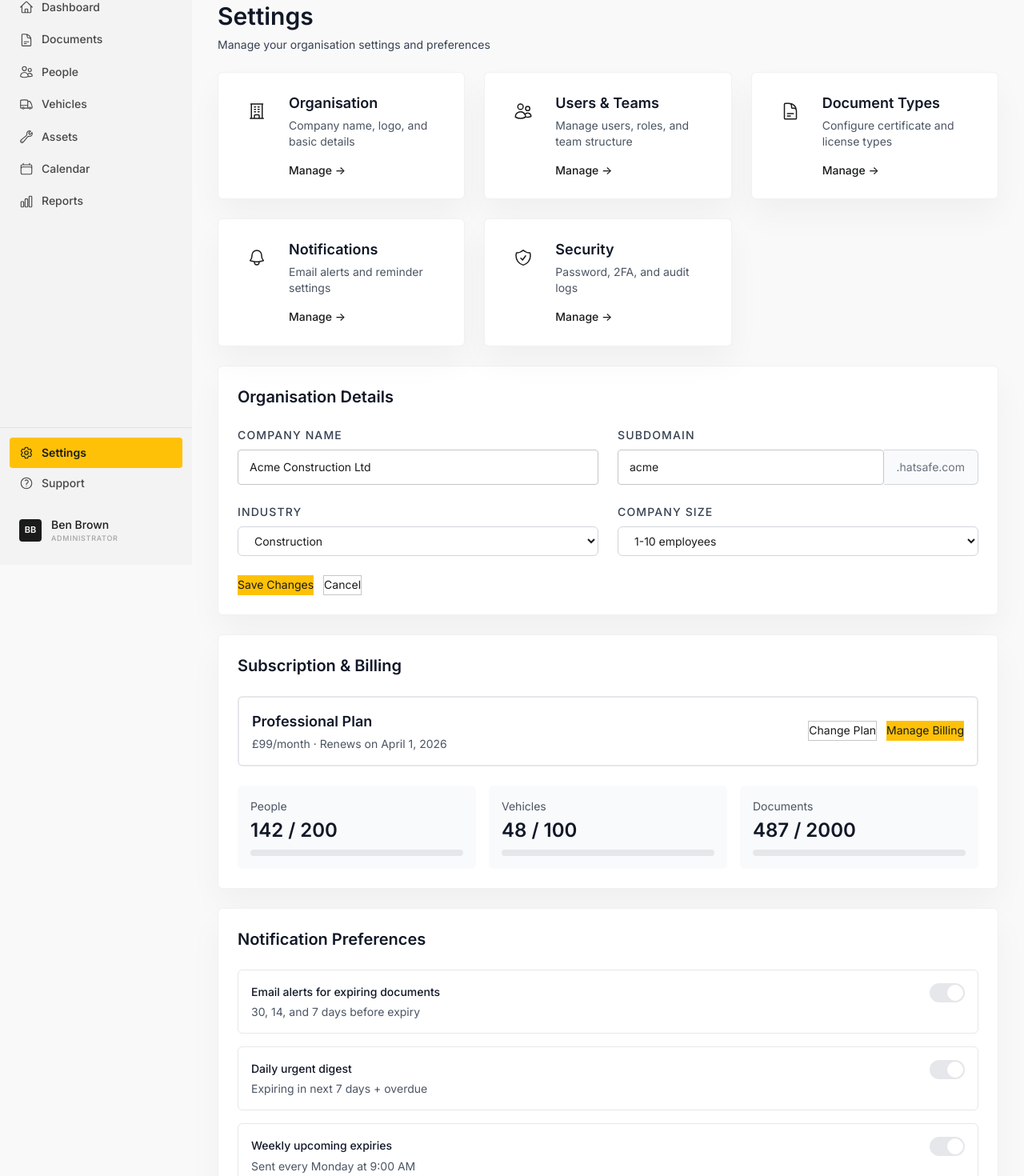
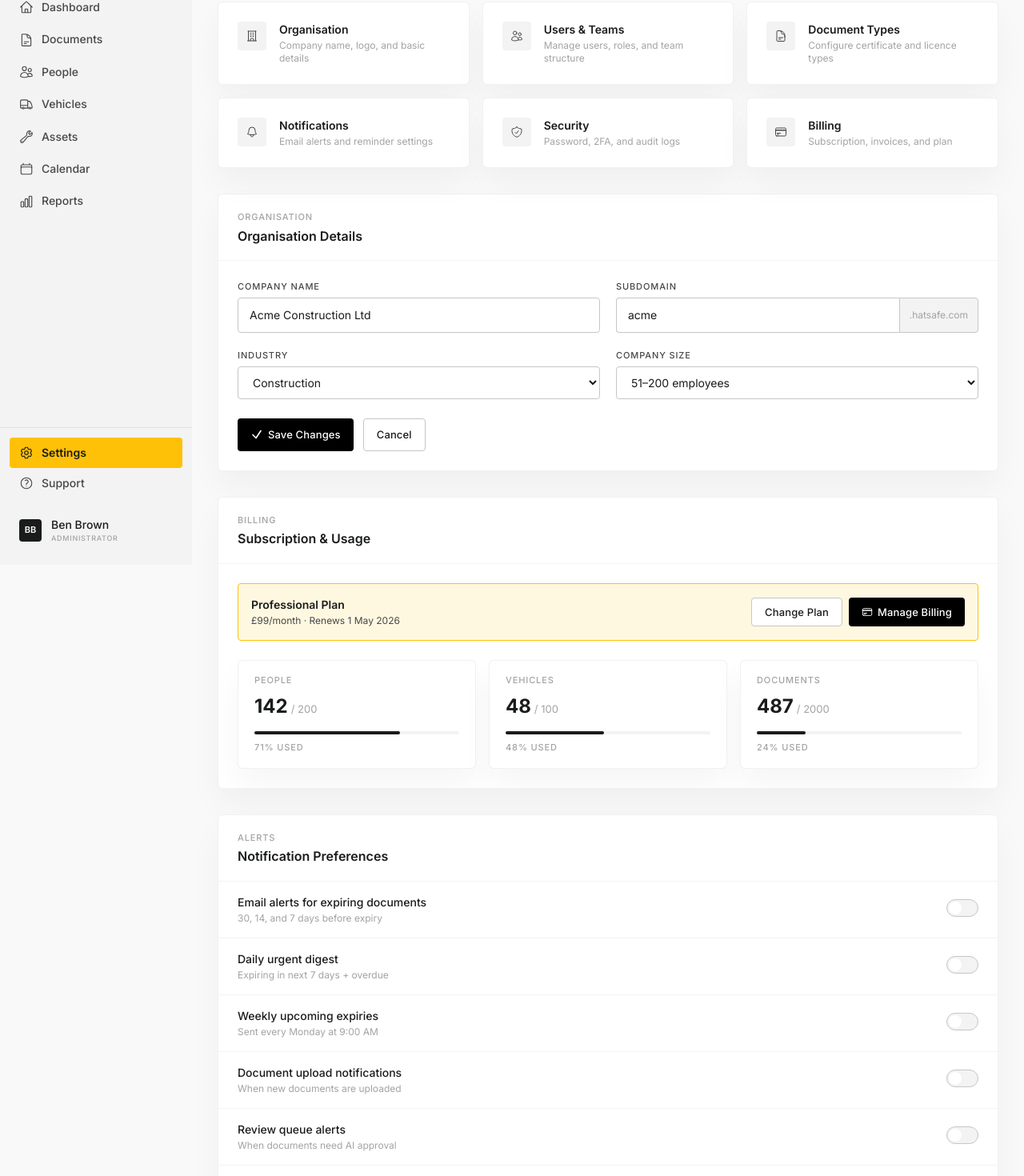
Before and after one commit to benjamingbrown064/hatsafe, a Next.js app: page /settings in a window 1280 px wide. Shown: the part 94-1564 px from the top of the page at 80% size. Built offline with nearby package versions, Linux system fonts and the light colour scheme.

Commit message:
design: settings page — Monolith Editorial styling, consistent buttons, icons, usage bars, notification toggles

```diff
--- a/app/settings/page.tsx
+++ b/app/settings/page.tsx
@@ -1,165 +1,100 @@
-import AppLayout from '@/components/layout/AppLayout'
+'use client';
+
+import AppLayout from '@/components/layout/AppLayout';
 import {
   BuildingOfficeIcon,
   UsersIcon,
   DocumentTextIcon,
   BellIcon,
   ShieldCheckIcon,
-} from '@heroicons/react/24/outline'
+  CreditCardIcon,
+  ArrowDownTrayIcon,
+  TrashIcon,
+  CheckIcon,
+} from '@heroicons/react/24/outline';
+
+const settingsSections = [
+  { Icon: BuildingOfficeIcon, title: 'Organisation',    desc: 'Company name, logo, and basic details' },
+  { Icon: UsersIcon,          title: 'Users & Teams',   desc: 'Manage users, roles, and team structure' },
+  { Icon: DocumentTextIcon,   title: 'Document Types',  desc: 'Configure certificate and licence types' },
+  { Icon: BellIcon,           title: 'Notifications',   desc: 'Email alerts and reminder settings' },
+  { Icon: ShieldCheckIcon,    title: 'Security',         desc: 'Password, 2FA, and audit logs' },
+  { Icon: CreditCardIcon,     title: 'Billing',          desc: 'Subscription, invoices, and plan' },
+];
+
+const usageStats = [
+  { label: 'PEOPLE',    used: 142, limit: 200 },
+  { label: 'VEHICLES',  used: 48,  limit: 100 },
+  { label: 'DOCUMENTS', used: 487, limit: 2000 },
+];
+
+const notificationPrefs = [
+  { label: 'Email alerts for expiring documents', desc: '30, 14, and 7 days before expiry',    enabled: true },
+  { label: 'Daily urgent digest',                  desc: 'Expiring in next 7 days + overdue',   enabled: true },
+  { label: 'Weekly upcoming expiries',             desc: 'Sent every Monday at 9:00 AM',         enabled: true },
+  { label: 'Document upload notifications',        desc: 'When new documents are uploaded',      enabled: false },
+  { label: 'Review queue alerts',                  desc: 'When documents need AI approval',      enabled: true },
+];
 
 export default function SettingsPage() {
   return (
     <AppLayout>
-      <div className="space-y-6">
-        {/* Page header */}
-        <div>
-          <h1 className="text-3xl font-semibold text-gray-900">Settings</h1>
-          <p className="mt-2 text-sm text-gray-700">
-            Manage your organisation settings and preferences
-          </p>
+      <div className="space-y-8">
+
+        {/* Section nav cards */}
+        <div className="grid grid-cols-2 lg:grid-cols-3 gap-4">
+          {settingsSections.map((s) => (
+            <button key={s.title}
+              className="card text-left transition-all"
+              style={{ cursor: 'pointer' }}
+              onMouseEnter={e => (e.currentTarget.style.boxShadow = '0px 20px 40px rgba(0,0,0,0.07)')}
+              onMouseLeave={e => (e.currentTarget.style.boxShadow = '0px 20px 40px rgba(0,0,0,0.04)')}>
+              <div className="flex items-start gap-4">
+                <div className="w-9 h-9 flex items-center justify-center flex-shrink-0"
+                  style={{ backgroundColor: '#F3F3F3', borderRadius: '4px' }}>
+                  <s.Icon className="w-4 h-4" style={{ color: '#474747' }} strokeWidth={1.5} />
+                </div>
+                <div className="flex-1 min-w-0">
+                  <div className="font-semibold text-sm" style={{ color: '#1A1C1C' }}>{s.title}</div>
+                  <div className="text-xs mt-0.5" style={{ color: '#A3A3A3' }}>{s.desc}</div>
+                </div>
+              </div>
+            </button>
+          ))}
         </div>
 
-        {/* Settings sections */}
-        <div className="grid grid-cols-1 lg:grid-cols-3 gap-6">
-          {/* Organisation Settings */}
-          <div className="card hover:shadow-md transition-shadow cursor-pointer">
-            <div className="flex items-start space-x-4">
-              <div className="flex-shrink-0">
-                <div className="w-12 h-12 bg-primary-50 rounded-lg flex items-center justify-center">
-                  <BuildingOfficeIcon className="h-6 w-6 text-primary-600" />
+        {/* Organisation details */}
+        <div className="card-flush">
+          <div className="px-6 py-5" style={{ borderBottom: '1px solid #F3F3F3' }}>
+            <div className="label-sm mb-1">ORGANISATION</div>
+            <h2 style={{ fontSize: '1rem' }}>Organisation Details</h2>
           </div>
-              </div>
-              <div className="flex-1">
-                <h3 className="text-lg font-semibold text-gray-900">Organisation</h3>
-                <p className="text-sm text-gray-600 mt-1">
-                  Company name, logo, and basic details
-                </p>
-                <button className="mt-4 text-sm text-primary-600 hover:text-primary-900 font-medium">
-                  Manage →
-                </button>
-              </div>
-            </div>
-          </div>
-
-          {/* Users & Teams */}
-          <div className="card hover:shadow-md transition-shadow cursor-pointer">
-            <div className="flex items-start space-x-4">
-              <div className="flex-shrink-0">
-                <div className="w-12 h-12 bg-primary-50 rounded-lg flex items-center justify-center">
-                  <UsersIcon className="h-6 w-6 text-primary-600" />
-                </div>
-              </div>
-              <div className="flex-1">
-                <h3 className="text-lg font-semibold text-gray-900">Users & Teams</h3>
-                <p className="text-sm text-gray-600 mt-1">
-                  Manage users, roles, and team structure
-                </p>
-                <button className="mt-4 text-sm text-primary-600 hover:text-primary-900 font-medium">
-                  Manage →
-                </button>
-              </div>
-            </div>
-          </div>
-
-          {/* Document Types */}
-          <div className="card hover:shadow-md transition-shadow cursor-pointer">
-            <div className="flex items-start space-x-4">
-              <div className="flex-shrink-0">
-                <div className="w-12 h-12 bg-primary-50 rounded-lg flex items-center justify-center">
-                  <DocumentTextIcon className="h-6 w-6 text-primary-600" />
-                </div>
-              </div>
-              <div className="flex-1">
-                <h3 className="text-lg font-semibold text-gray-900">Document Types</h3>
-                <p className="text-sm text-gray-600 mt-1">
-                  Configure certificate and license types
-                </p>
-                <button className="mt-4 text-sm text-primary-600 hover:text-primary-900 font-medium">
-                  Manage →
-                </button>
-              </div>
-            </div>
-          </div>
-
-          {/* Notifications */}
-          <div className="card hover:shadow-md transition-shadow cursor-pointer">
-            <div className="flex items-start space-x-4">
-              <div className="flex-shrink-0">
-                <div className="w-12 h-12 bg-primary-50 rounded-lg flex items-center justify-center">
-                  <BellIcon className="h-6 w-6 text-primary-600" />
-                </div>
-              </div>
-              <div className="flex-1">
-                <h3 className="text-lg font-semibold text-gray-900">Notifications</h3>
-                <p className="text-sm text-gray-600 mt-1">
-                  Email alerts and reminder settings
-                </p>
-                <button className="mt-4 text-sm text-primary-600 hover:text-primary-900 font-medium">
-                  Manage →
-                </button>
-              </div>
-            </div>
-          </div>
-
-          {/* Security & Access */}
-          <div className="card hover:shadow-md transition-shadow cursor-pointer">
-            <div className="flex items-start space-x-4">
-              <div className="flex-shrink-0">
-                <div className="w-12 h-12 bg-primary-50 rounded-lg flex items-center justify-center">
-                  <ShieldCheckIcon className="h-6 w-6 text-primary-600" />
-                </div>
-              </div>
-              <div className="flex-1">
-                <h3 className="text-lg font-semibold text-gray-900">Security</h3>
-                <p className="text-sm text-gray-600 mt-1">
-                  Password, 2FA, and audit logs
-                </p>
-                <button className="mt-4 text-sm text-primary-600 hover:text-primary-900 font-medium">
-                  Manage →
-                </button>
-              </div>
-            </div>
-          </div>
-        </div>
-
-        {/* Organisation Details */}
-        <div className="card">
-          <h2 className="text-xl font-semibold text-gray-900 mb-6">Organisation Details</h2>
-          <div className="grid grid-cols-1 md:grid-cols-2 gap-6">
+          <div className="p-6">
+            <div className="grid grid-cols-1 md:grid-cols-2 gap-5">
               <div>
-              <label className="block text-sm font-medium text-gray-700 mb-2">
-                Company Name
-              </label>
-              <input
-                type="text"
-                className="w-full px-4 py-2 border border-gray-300 rounded-md focus:ring-primary-400 focus:border-primary-400"
-                placeholder="Acme Construction Ltd"
-                value="Acme Construction Ltd"
-                readOnly
-              />
+                <label>COMPANY NAME</label>
+                <input type="text" defaultValue="Acme Construction Ltd" />
               </div>
               <div>
-              <label className="block text-sm font-medium text-gray-700 mb-2">
-                Subdomain
-              </label>
+                <label>SUBDOMAIN</label>
                 <div className="flex">
-                <input
-                  type="text"
-                  className="flex-1 px-4 py-2 border border-gray-300 rounded-l-md focus:ring-primary-400 focus:border-primary-400"
-                  placeholder="acme"
-                  value="acme"
-                  readOnly
-                />
-                <span className="inline-flex items-center px-4 py-2 border border-l-0 border-gray-300 rounded-r-md bg-gray-50 text-gray-500 text-sm">
+                  <input type="text" defaultValue="acme"
+                    style={{ borderRadius: '4px 0 0 4px', borderRight: 'none', flex: 1 }} />
+                  <span className="flex items-center px-3 text-xs"
+                    style={{
+                      backgroundColor: '#F3F3F3',
+                      border: '1px solid #C6C6C6',
+                      borderRadius: '0 4px 4px 0',
+                      color: '#A3A3A3',
+                      whiteSpace: 'nowrap',
+                    }}>
                     .hatsafe.com
                   </span>
                 </div>
               </div>
               <div>
-              <label className="block text-sm font-medium text-gray-700 mb-2">
-                Industry
-              </label>
-              <select className="w-full px-4 py-2 border border-gray-300 rounded-md focus:ring-primary-400 focus:border-primary-400">
+                <label>INDUSTRY</label>
+                <select defaultValue="Construction">
                   <option>Construction</option>
                   <option>Facilities Management</option>
                   <option>Logistics</option>
@@ -168,121 +103,161 @@ export default function SettingsPage() {
                 </select>
               </div>
               <div>
-              <label className="block text-sm font-medium text-gray-700 mb-2">
-                Company Size
-              </label>
-              <select className="w-full px-4 py-2 border border-gray-300 rounded-md focus:ring-primary-400 focus:border-primary-400">
-                <option>1-10 employees</option>
-                <option>11-50 employees</option>
-                <option>51-200 employees</option>
-                <option>201-500 employees</option>
+                <label>COMPANY SIZE</label>
+                <select>
+                  <option>1–10 employees</option>
+                  <option>11–50 employees</option>
+                  <option selected>51–200 employees</option>
+                  <option>201–500 employees</option>
                   <option>500+ employees</option>
                 </select>
               </div>
             </div>
-          <div className="mt-6 flex space-x-3">
-            <button className="btn-primary">Save Changes</button>
-            <button className="btn-secondary">Cancel</button>
-          </div>
-        </div>
-
-        {/* Subscription & Billing */}
-        <div className="card">
-          <h2 className="text-xl font-semibold text-gray-900 mb-6">Subscription & Billing</h2>
-          <div className="flex items-center justify-between p-4 rounded-lg border-2 border-primary-400 bg-primary-50">
-            <div>
-              <div className="text-lg font-semibold text-gray-900">Professional Plan</div>
-              <div className="text-sm text-gray-600 mt-1">£99/month · Renews on April 1, 2026</div>
-            </div>
-            <div className="flex space-x-3">
-              <button className="btn-secondary">Change Plan</button>
-              <button className="btn-primary">Manage Billing</button>
-            </div>
-          </div>
-
-          {/* Usage stats */}
-          <div className="grid grid-cols-1 sm:grid-cols-3 gap-4 mt-6">
-            <div className="p-4 rounded-lg bg-gray-50">
-              <div className="text-sm text-gray-600">People</div>
-              <div className="text-2xl font-semibold text-gray-900 mt-1">142 / 200</div>
-              <div className="w-full bg-gray-200 rounded-full h-2 mt-2">
-                <div className="bg-primary-400 h-2 rounded-full" style={{ width: '71%' }}></div>
-              </div>
-            </div>
-            <div className="p-4 rounded-lg bg-gray-50">
-              <div className="text-sm text-gray-600">Vehicles</div>
-              <div className="text-2xl font-semibold text-gray-900 mt-1">48 / 100</div>
-              <div className="w-full bg-gray-200 rounded-full h-2 mt-2">
-                <div className="bg-primary-400 h-2 rounded-full" style={{ width: '48%' }}></div>
-              </div>
-            </div>
-            <div className="p-4 rounded-lg bg-gray-50">
-              <div className="text-sm text-gray-600">Documents</div>
-              <div className="text-2xl font-semibold text-gray-900 mt-1">487 / 2000</div>
-              <div className="w-full bg-gray-200 rounded-full h-2 mt-2">
-                <div className="bg-primary-400 h-2 rounded-full" style={{ width: '24%' }}></div>
-              </div>
+            <div className="flex gap-3 mt-6">
+              <button className="btn btn-black flex items-center gap-2">
+                <CheckIcon className="w-4 h-4" strokeWidth={2.5} />
+                Save Changes
+              </button>
+              <button className="btn btn-secondary">Cancel</button>
             </div>
           </div>
         </div>
 
-        {/* Notification Preferences */}
-        <div className="card">
-          <h2 className="text-xl font-semibold text-gray-900 mb-6">Notification Preferences</h2>
-          <div className="space-y-4">
-            {[
-              { label: 'Email alerts for expiring documents', enabled: true, description: '30, 14, and 7 days before expiry' },
-              { label: 'Daily urgent digest', enabled: true, description: 'Expiring in next 7 days + overdue' },
-              { label: 'Weekly upcoming expiries', enabled: true, description: 'Sent every Monday at 9:00 AM' },
-              { label: 'Document upload notifications', enabled: false, description: 'When new documents are uploaded' },
-              { label: 'Review queue alerts', enabled: true, description: 'When documents need approval' },
-            ].map((pref, index) => (
-              <div key={index} className="flex items-start justify-between p-4 rounded-lg border border-gray-200">
-                <div className="flex-1">
-                  <div className="font-medium text-gray-900">{pref.label}</div>
-                  <div className="text-sm text-gray-600 mt-1">{pref.description}</div>
+        {/* Subscription & usage */}
+        <div className="card-flush">
+          <div className="px-6 py-5" style={{ borderBottom: '1px solid #F3F3F3' }}>
+            <div className="label-sm mb-1">BILLING</div>
+            <h2 style={{ fontSize: '1rem' }}>Subscription & Usage</h2>
           </div>
-                <label className="relative inline-flex items-center cursor-pointer ml-4">
+          <div className="p-6 space-y-6">
+
+            {/* Plan banner */}
+            <div className="flex items-center justify-between p-4"
+              style={{ backgroundColor: '#FFF8E1', border: '1px solid #FFC107', borderRadius: '4px' }}>
+              <div>
+                <div className="font-semibold text-sm" style={{ color: '#1A1C1C' }}>Professional Plan</div>
+                <div className="text-xs mt-0.5" style={{ color: '#474747' }}>£99/month · Renews 1 May 2026</div>
+              </div>
+              <div className="flex gap-2">
+                <button className="btn btn-secondary text-xs">Change Plan</button>
+                <button className="btn btn-black text-xs flex items-center gap-1.5">
+                  <CreditCardIcon className="w-3.5 h-3.5" strokeWidth={1.5} />
+                  Manage Billing
+                </button>
+              </div>
+            </div>
+
+            {/* Usage bars */}
+            <div className="grid grid-cols-1 sm:grid-cols-3 gap-4">
+              {usageStats.map((u) => {
+                const pct = Math.round((u.used / u.limit) * 100);
+                const warn = pct > 80;
+                return (
+                  <div key={u.label} className="card" style={{ padding: '16px 20px' }}>
+                    <div className="label-sm mb-1">{u.label}</div>
+                    <div className="flex items-baseline gap-1 mb-3">
+                      <span style={{ fontSize: '1.5rem', fontWeight: 700, color: '#1A1C1C' }}>{u.used}</span>
+                      <span style={{ fontSize: '13px', color: '#A3A3A3' }}>/ {u.limit}</span>
+                    </div>
+                    <div style={{ height: '4px', backgroundColor: '#F3F3F3', borderRadius: '2px' }}>
+                      <div style={{
+                        height: '4px',
+                        width: `${pct}%`,
+                        backgroundColor: warn ? '#FFC107' : '#1A1C1C',
+                        borderRadius: '2px',
+                        transition: 'width 300ms',
+                      }} />
+                    </div>
+                    <div className="label-sm mt-2" style={{ color: warn ? '#92400E' : '#A3A3A3' }}>
+                      {pct}% USED
+                    </div>
+                  </div>
+                );
+              })}
+            </div>
+          </div>
+        </div>
+
+        {/* Notification preferences */}
+        <div className="card-flush">
+          <div className="px-6 py-5" style={{ borderBottom: '1px solid #F3F3F3' }}>
+            <div className="label-sm mb-1">ALERTS</div>
+            <h2 style={{ fontSize: '1rem' }}>Notification Preferences</h2>
+          </div>
+          <div>
+            {notificationPrefs.map((pref, i) => (
+              <div key={i} className="flex items-center justify-between px-6 py-4"
+                style={{ borderBottom: i < notificationPrefs.length - 1 ? '1px solid #F3F3F3' : 'none' }}>
+                <div>
+                  <div className="font-medium text-sm" style={{ color: '#1A1C1C' }}>{pref.label}</div>
+                  <div className="text-xs mt-0.5" style={{ color: '#A3A3A3' }}>{pref.desc}</div>
+                </div>
+                {/* Toggle */}
+                <label className="relative inline-flex items-center cursor-pointer flex-shrink-0 ml-6">
                   <input type="checkbox" className="sr-only peer" defaultChecked={pref.enabled} />
-                  <div className="w-11 h-6 bg-gray-200 peer-focus:outline-none peer-focus:ring-2 peer-focus:ring-primary-400 rounded-full peer peer-checked:after:translate-x-full peer-checked:after:border-white after:content-[''] after:absolute after:top-[2px] after:left-[2px] after:bg-white after:border-gray-300 after:border after:rounded-full after:h-5 after:w-5 after:transition-all peer-checked:bg-primary-400"></div>
+                  <div style={{
+                    width: '40px', height: '22px',
+                    backgroundColor: '#F3F3F3',
+                    borderRadius: '11px',
+                    border: '1px solid #C6C6C6',
+                    position: 'relative',
+                    transition: 'background-color 150ms',
+                  }}
+                    className="peer peer-checked:bg-black peer-checked:border-black">
+                    <div style={{
+                      position: 'absolute',
+                      top: '2px', left: '2px',
+                      width: '16px', height: '16px',
+                      backgroundColor: '#FFFFFF',
+                      borderRadius: '50%',
+                      transition: 'transform 150ms',
+                    }}
+                      className="peer-checked:translate-x-[18px]" />
+                  </div>
                 </label>
               </div>
             ))}
           </div>
-          <div className="mt-6">
-            <button className="btn-primary">Save Preferences</button>
+          <div className="px-6 py-5" style={{ borderTop: '1px solid #F3F3F3' }}>
+            <button className="btn btn-black flex items-center gap-2">
+              <CheckIcon className="w-4 h-4" strokeWidth={2.5} />
+              Save Preferences
+            </button>
           </div>
         </div>
 
-        {/* Danger Zone */}
-        <div className="card border-2 border-red-200">
-          <h2 className="text-xl font-semibold text-red-900 mb-4">Danger Zone</h2>
-          <div className="space-y-4">
-            <div className="flex items-center justify-between p-4 rounded-lg bg-red-50">
+        {/* Danger zone */}
+        <div className="card-flush" style={{ border: '1px solid rgba(198,198,198,0.4)' }}>
+          <div className="px-6 py-5" style={{ borderBottom: '1px solid #F3F3F3' }}>
+            <div className="label-sm mb-1" style={{ color: '#A3A3A3' }}>IRREVERSIBLE ACTIONS</div>
+            <h2 style={{ fontSize: '1rem' }}>Danger Zone</h2>
+          </div>
+          <div className="divide-y" style={{ '--tw-divide-opacity': 1 } as React.CSSProperties}>
+            <div className="flex items-center justify-between px-6 py-5">
               <div>
-                <div className="font-medium text-red-900">Export All Data</div>
-                <div className="text-sm text-red-700 mt-1">
-                  Download a complete backup of all your data
+                <div className="font-medium text-sm" style={{ color: '#1A1C1C' }}>Export All Data</div>
+                <div className="text-xs mt-0.5" style={{ color: '#A3A3A3' }}>Download a complete backup of all your data</div>
               </div>
-              </div>
-              <button className="btn-secondary text-red-600 hover:bg-red-50">
+              <button className="btn btn-secondary flex items-center gap-2 text-xs">
+                <ArrowDownTrayIcon className="w-3.5 h-3.5" strokeWidth={1.5} />
                 Export
               </button>
             </div>
-            <div className="flex items-center justify-between p-4 rounded-lg bg-red-50">
+            <div className="flex items-center justify-between px-6 py-5">
               <div>
-                <div className="font-medium text-red-900">Delete Organisation</div>
-                <div className="text-sm text-red-700 mt-1">
-                  Permanently delete your organisation and all data
+                <div className="font-medium text-sm" style={{ color: '#1A1C1C' }}>Delete Organisation</div>
+                <div className="text-xs mt-0.5" style={{ color: '#A3A3A3' }}>Permanently delete your organisation and all data. This cannot be undone.</div>
               </div>
-              </div>
-              <button className="btn-secondary text-red-600 hover:bg-red-50">
+              <button className="btn flex items-center gap-2 text-xs"
+                style={{ backgroundColor: '#000000', color: '#FFFFFF', border: 'none' }}>
+                <TrashIcon className="w-3.5 h-3.5" strokeWidth={1.5} />
                 Delete
               </button>
             </div>
           </div>
         </div>
+
       </div>
     </AppLayout>
-  )
+  );
 }
```
Lines whose indentation alone changed are shown as unchanged.
